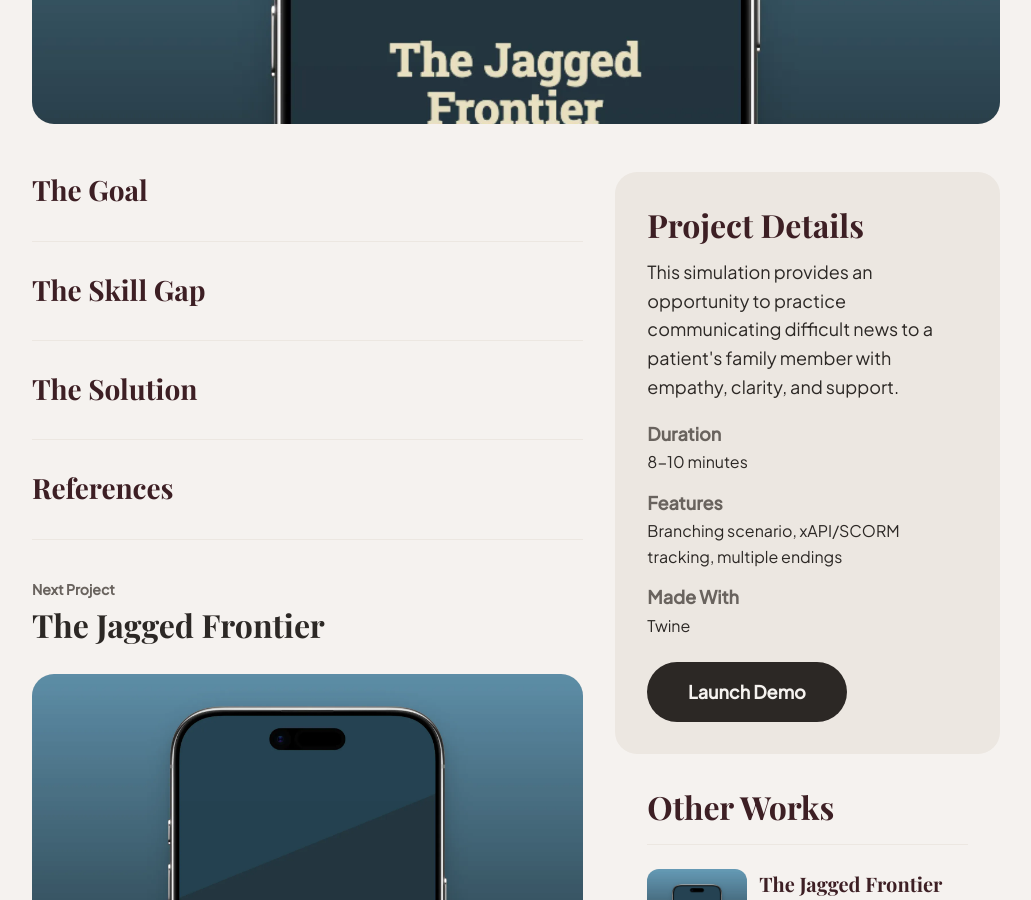
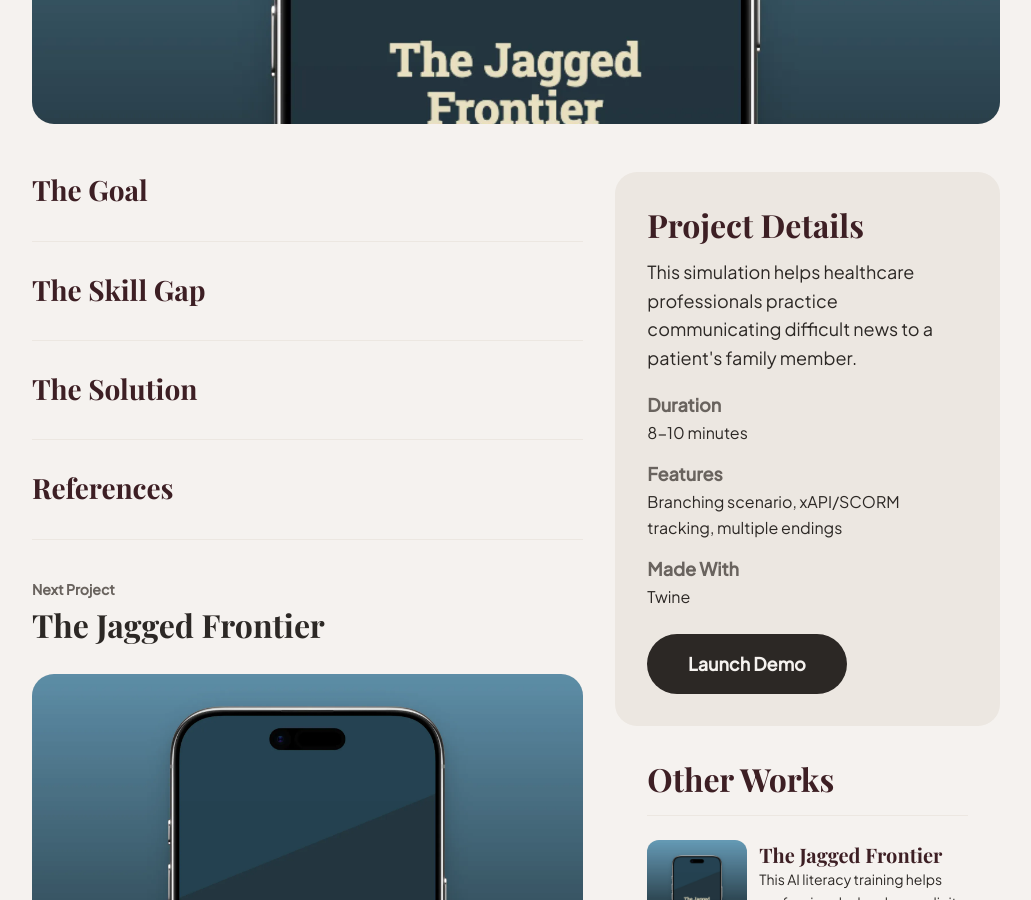
Before and after one commit to j0har/joharsingh.com, a Jekyll site: the page built from _projects/2026-01-02-bad-news.md, in a window 1280 px wide and 900 px high, scrolled down 739 px. Shown: the whole window, without its empty margins (124-1155 px from the left). Built offline with Jekyll 4.4.1, drawn with Linux system fonts in a browser that asks for light colours; some web fonts are replaced.

Commit message:
Revise simulation descriptions for bad news delivery
Updated summary and meta description for clarity.

```diff
--- a/_projects/2026-01-02-bad-news.md
+++ b/_projects/2026-01-02-bad-news.md
@@ -1,8 +1,8 @@
 ---
 title: Delivering Bad News
 subtitle: Simulation
-summary: This simulation provides an opportunity to practice communicating difficult news to a patient's family member with empathy, clarity, and support.
-meta_description: This simulation provides an opportunity to practice communicating difficult news to a patient's family member with empathy, clarity, and support.
+summary: This simulation helps healthcare professionals practice communicating difficult news to a patient's family member.
+meta_description: This simulation helps healthcare professionals practice communicating difficult news to a patient's family member.
 tools: Twine
 duration: 8-10 minutes
 features: Branching scenario, xAPI/SCORM tracking, multiple endings
```
